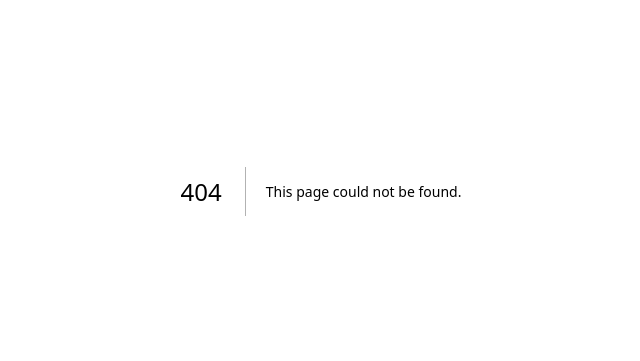
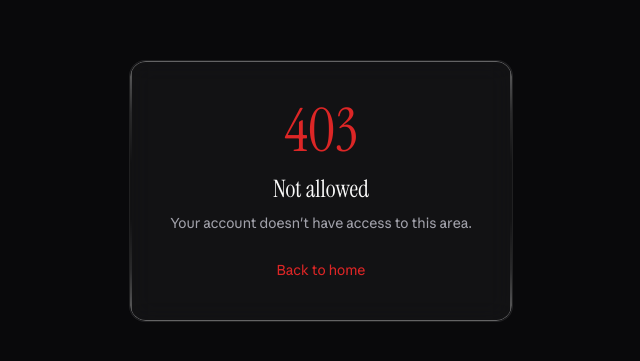
Before and after one commit to kaizen403/blindside, a Next.js app: page /403 in a window 1280 px wide. Before the commit this address had no page. Shown: the part 209-570 px from the top of the page, without its empty margins (319-959 px from the left). Built offline with nearby package versions, Linux system fonts and the light colour scheme.

Commit message:
feat: add 403 and not-found error pages

```diff
--- /dev/null
+++ b/app/403/page.tsx
@@ -0,0 +1,18 @@
+import Link from "next/link";
+
+export default function Forbidden() {
+  return (
+    <div className="min-h-screen flex items-center justify-center p-6">
+      <div className="liquid-glass rounded-2xl p-10 max-w-md text-center">
+        <div className="text-[color:var(--accent)] text-6xl font-serif mb-3">403</div>
+        <h1 className="font-serif text-2xl mb-2">Not allowed</h1>
+        <p className="text-sm text-[color:var(--muted-foreground)] mb-6">
+          Your account doesn&apos;t have access to this area.
+        </p>
+        <Link href="/" className="text-sm text-[color:var(--accent)] hover:underline">
+          Back to home
+        </Link>
+      </div>
+    </div>
+  );
+}
--- /dev/null
+++ b/app/not-found.tsx
@@ -0,0 +1,18 @@
+import Link from "next/link";
+
+export default function NotFound() {
+  return (
+    <div className="min-h-screen flex items-center justify-center p-6">
+      <div className="liquid-glass rounded-2xl p-10 max-w-md text-center">
+        <div className="text-[color:var(--muted-foreground)] text-6xl font-serif mb-3">404</div>
+        <h1 className="font-serif text-2xl mb-2">Not found</h1>
+        <p className="text-sm text-[color:var(--muted-foreground)] mb-6">
+          That page drifted off the map.
+        </p>
+        <Link href="/" className="text-sm text-[color:var(--accent)] hover:underline">
+          Back to home
+        </Link>
+      </div>
+    </div>
+  );
+}
```
